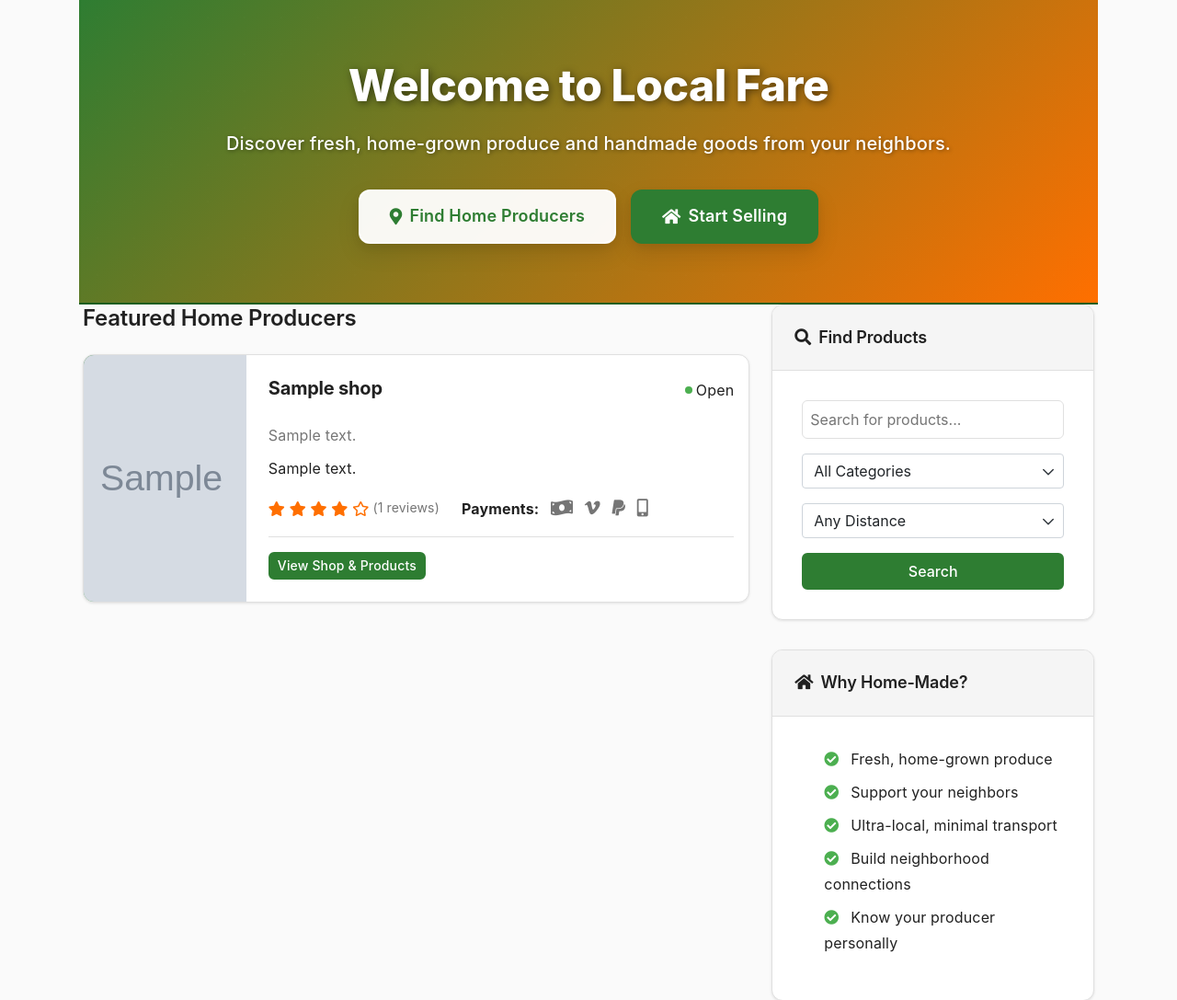
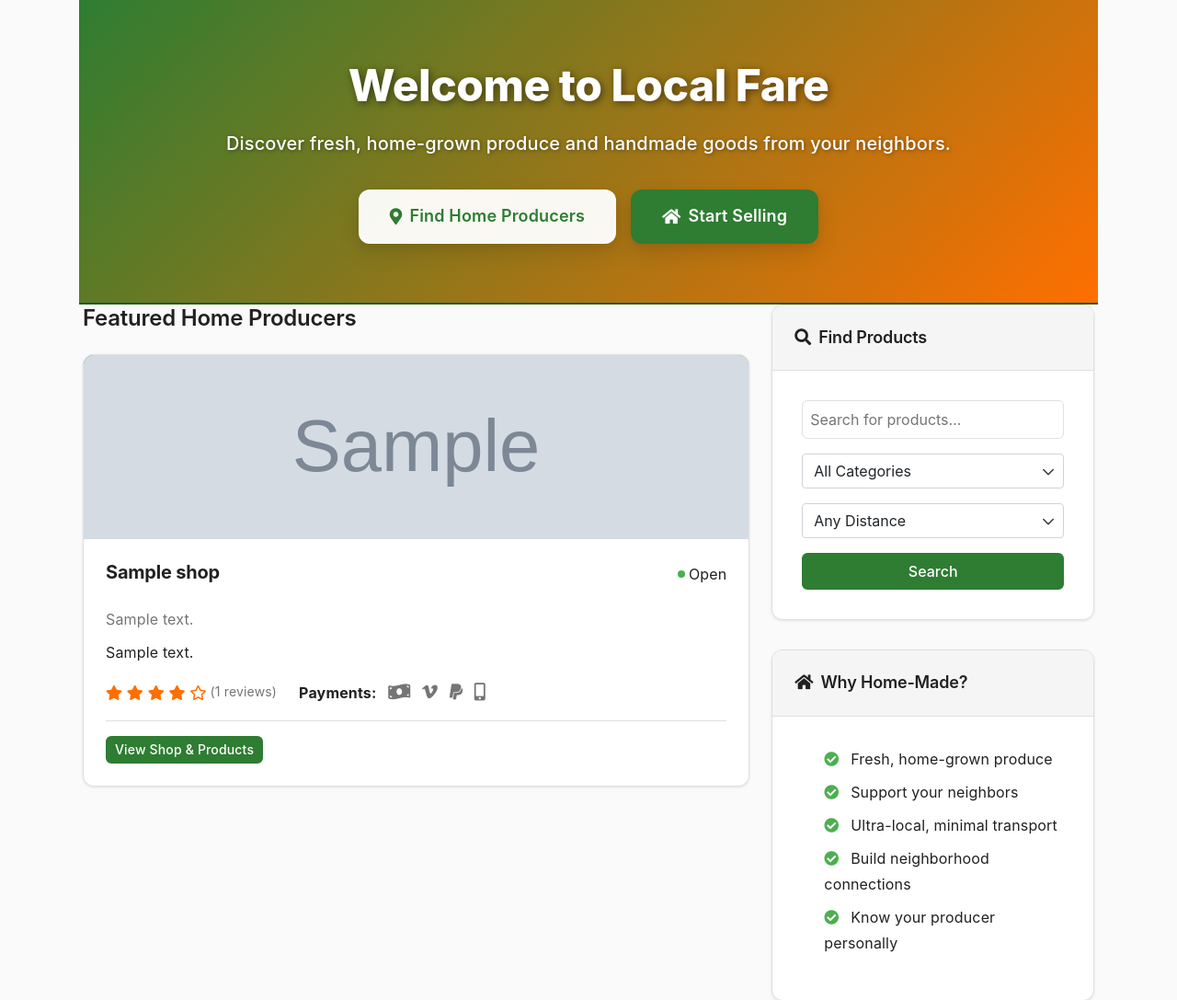
Before and after one commit to Daxiongmao87/local-bastket, a Flask app: page / in a window 1280 px wide. Shown: the part 106-1193 px from the top of the page at 92% size. Run offline with Flask 3, Linux system fonts and the light colour scheme; tables that the repository leaves empty hold one stand-in row (values such as "Sample post"); grey boxes marked "Sample" are stand-in pictures; some libraries are stand-ins or nearby versions.

Commit message:
feat: Redesign shop list layout with banner images at top
- Convert shop-list-item cards from horizontal to vertical layout
- Move banner images from left side to top of cards for better visual hierarchy
- Fix image cropping with proper CSS positioning and object-fit cover
- Add upload guidance for optimal banner dimensions (1200x400px, 3:1 ratio)
- Update container styling with fixed height and overflow handling
- Improve card structure by removing Bootstrap grid system for cleaner layout

🤖 Generated with [Claude Code](https://claude.ai/code)

Co-Authored-By: Claude <noreply@anthropic.com>

```diff
--- a/static/css/main.css
+++ b/static/css/main.css
@@ -543,17 +543,21 @@
 
 .shop-list-item-image {
     position: relative;
-    height: 100%;
-    min-height: 200px;
+    height: 200px;
+    width: 100%;
     background: linear-gradient(135deg, var(--primary-color), var(--garden-sage));
     display: flex;
     align-items: center;
     justify-content: center;
     color: #FFFFFF;
     font-size: var(--font-size-4xl);
+    overflow: hidden;
 }
 
 .shop-list-item-image .img-fluid {
+    position: absolute;
+    top: 0;
+    left: 0;
     width: 100%;
     height: 100%;
     object-fit: cover;
--- a/templates/edit_shop.html
+++ b/templates/edit_shop.html
@@ -59,6 +59,10 @@
                     <div class="mb-3">
                         {{ form.banner_image.label(class="form-label") }} <span class="text-muted">(optional)</span>
                         {{ form.banner_image(class="form-control") }}
+                        <div class="form-text">
+                            <strong>Recommended dimensions:</strong> 1200x400px (3:1 aspect ratio) for best appearance.<br>
+                            <small class="text-muted">Images will be automatically cropped to fit. JPG, PNG, GIF formats accepted. Max 16MB.</small>
+                        </div>
                         {% if form.banner_image.errors %}
                             <div class="invalid-feedback d-block">
                                 {% for error in form.banner_image.errors %}
--- a/templates/index.html
+++ b/templates/index.html
@@ -28,19 +28,15 @@
             <div class="shop-list">
                 {% for shop in shops %}
                     <div class="shop-list-item mb-4">
-                        <div class="row g-0">
-                            <div class="col-md-3">
                         <div class="shop-list-item-image">
                             {% if shop.banner_image %}
-                                        <img src="{{ url_for('static', filename=shop.banner_image) }}" alt="{{ shop.name }}" class="img-fluid rounded-start">
+                                <img src="{{ url_for('static', filename=shop.banner_image) }}" alt="{{ shop.name }}" class="img-fluid rounded-top">
                             {% else %}
                                 <div class="placeholder-image">
                                     <i class="fas fa-store"></i>
                                 </div>
                             {% endif %}
                         </div>
-                            </div>
-                            <div class="col-md-9">
                         <div class="shop-list-item-body">
                             <div class="d-flex justify-content-between align-items-start">
                                 <h5 class="shop-list-item-title">{{ shop.name }}</h5>
@@ -80,8 +76,6 @@
 
                             <div class="shop-list-item-footer mt-3">
                                 <a href="{{ url_for('shop.view_shop', shop_id=shop.id) }}" class="btn btn-primary btn-sm">View Shop & Products</a>
-                                    </div>
-                                </div>
                             </div>
                         </div>
                     </div>
```
Lines whose indentation alone changed are shown as unchanged.
